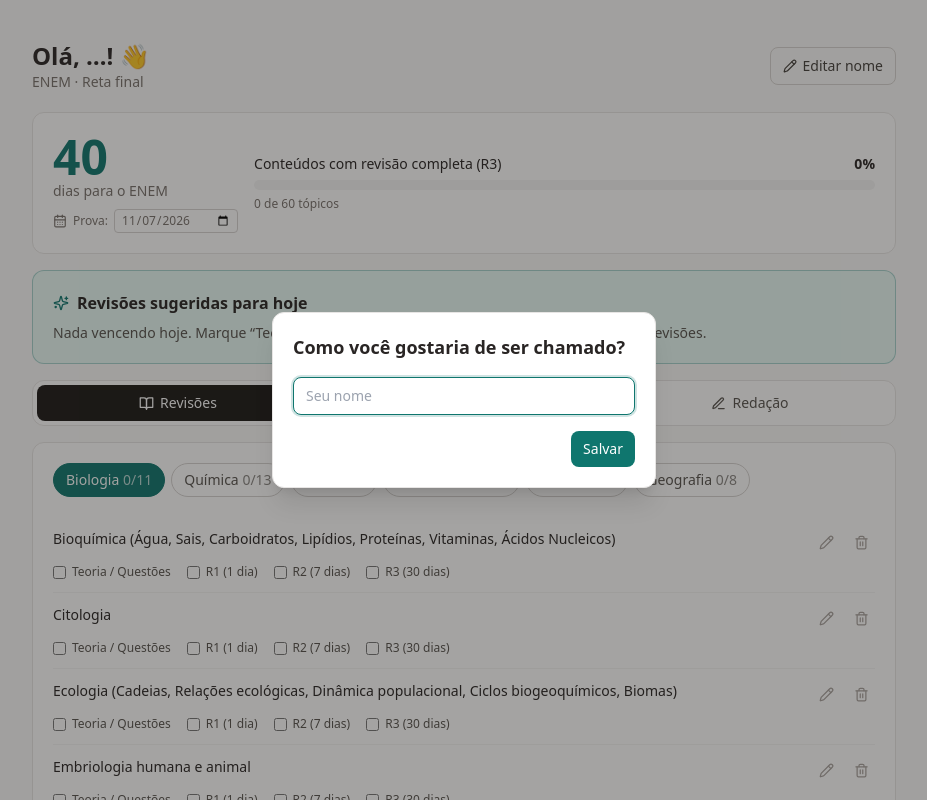
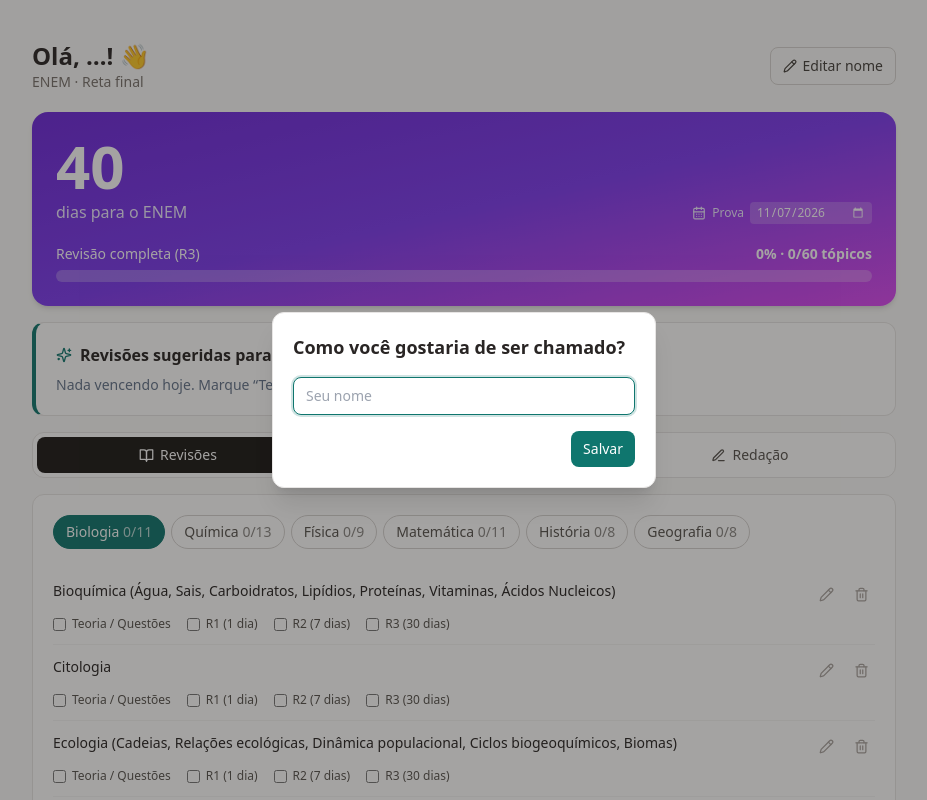
Before and after one commit to httjulia/ENEM-40, a Next.js app: page / in a window 1280 px wide. Shown: the top 800 px of the page, without its empty margins (176-1103 px from the left). Built offline with nearby package versions, Linux system fonts and the light colour scheme.

Commit message:
Update Dashboard.jsx

```diff
--- a/components/Dashboard.jsx
+++ b/components/Dashboard.jsx
@@ -1,6 +1,10 @@
 "use client";
 import { CalendarDays, Sparkles } from "lucide-react";
-import { STEPS, diffDays, today, dueToday } from "../lib/store";
+import { STEPS, diffDays, today, dueToday, fmt } from "../lib/store";
+
+export const COLORS = { Biologia: "#16a34a", Química: "#d97706", Física: "#0284c7", Matemática: "#e11d48", História: "#ea580c", Geografia: "#0d9488" };
+export const colorOf = (s) => COLORS[s] || "#6d28d9";
+export const short = (t) => t.split("(")[0].trim();
 
 export function Banner({ data, setData }) {
   const daysLeft = Math.max(0, diffDays(data.examDate, today()));
@@ -8,20 +12,21 @@ export function Banner({ data, setData }) {
   const done = all.filter((t) => t.steps[3]).length;
   const pct = all.length ? Math.round((done / all.length) * 100) : 0;
   return (
-    <section className="card grid gap-4 sm:grid-cols-[auto_1fr] sm:items-center">
-      <div>
-        <p className="text-5xl font-semibold tabular-nums text-brand">{daysLeft}</p>
-        <p className="text-sm text-stone-500">dias para o ENEM</p>
-        <label className="mt-2 flex items-center gap-1.5 text-xs text-stone-500">
-          <CalendarDays size={14} /> Prova:
-          <input type="date" className="rounded border border-stone-300 px-1.5 py-0.5" value={data.examDate}
+    <section className="rounded-2xl bg-gradient-to-br from-violet-700 via-violet-600 to-fuchsia-500 p-5 text-white shadow-md sm:p-6">
+      <div className="flex flex-wrap items-end justify-between gap-4">
+        <div>
+          <p className="text-6xl font-bold leading-none tabular-nums">{daysLeft}</p>
+          <p className="mt-1 text-violet-100">dias para o ENEM</p>
+        </div>
+        <label className="flex items-center gap-1.5 text-xs text-violet-100">
+          <CalendarDays size={14} /> Prova
+          <input type="date" value={data.examDate} className="rounded bg-white/20 px-1.5 py-0.5 text-white [color-scheme:dark]"
             onChange={(e) => e.target.value && setData({ ...data, examDate: e.target.value })} />
         </label>
       </div>
-      <div>
-        <div className="mb-1.5 flex justify-between text-sm"><span>Conteúdos com revisão completa (R3)</span><b>{pct}%</b></div>
-        <div className="h-2.5 overflow-hidden rounded-full bg-stone-100"><div className="h-full bg-brand transition-all" style={{ width: pct + "%" }} /></div>
-        <p className="mt-1.5 text-xs text-stone-500">{done} de {all.length} tópicos</p>
+      <div className="mt-5">
+        <div className="mb-1.5 flex justify-between text-sm"><span>Revisão completa (R3)</span><b>{pct}% · {done}/{all.length} tópicos</b></div>
+        <div className="h-3 overflow-hidden rounded-full bg-white/25"><div className="h-full rounded-full bg-white transition-all" style={{ width: pct + "%" }} /></div>
       </div>
     </section>
   );
@@ -30,17 +35,18 @@ export function Banner({ data, setData }) {
 export function Suggestions({ data }) {
   const list = dueToday(data.subjects, Math.max(0, diffDays(data.examDate, today())));
   return (
-    <section className="card border-brand/30 bg-brand-soft/40">
+    <section className="card border-l-4 border-l-brand">
       <h2 className="flex items-center gap-2 font-semibold"><Sparkles size={16} className="text-brand" /> Revisões sugeridas para hoje</h2>
       {list.length === 0 ? (
-        <p className="mt-2 text-sm text-stone-600">Nada vencendo hoje. Marque “Teoria / Questões” em um tópico para agendar as próximas revisões.</p>
+        <p className="mt-2 text-sm text-slate-500">Nada vencendo hoje. Marque “Teoria” em um tópico para agendar as próximas revisões.</p>
       ) : (
         <>
-          <p className="mt-2 text-sm text-stone-600">Aqui está uma revisão sugerida para você hoje:</p>
+          <p className="mt-2 text-sm text-slate-500">Aqui está uma revisão sugerida para você hoje:</p>
           <ul className="mt-2 flex flex-wrap gap-2">
             {list.map(({ subject, topic, step }) => (
-              <li key={topic.id} className="rounded-lg border border-brand/20 bg-white px-2.5 py-1.5 text-sm">
-                <b>{topic.title.split("(")[0].trim()}</b> <span className="text-stone-500">de {subject} · {STEPS[step].split(" ")[0]}</span>
+              <li key={topic.id} className="flex items-center gap-2 rounded-full bg-slate-100 py-1 pl-2.5 pr-3 text-sm">
+                <span className="h-2 w-2 rounded-full" style={{ background: colorOf(subject) }} />
+                <b>{short(topic.title)}</b><span className="text-slate-500">{subject} · {STEPS[step].split(" ")[0]}</span>
               </li>
             ))}
           </ul>
@@ -49,3 +55,42 @@ export function Suggestions({ data }) {
     </section>
   );
 }
+
+export function SubjectGrid({ data, onOpen }) {
+  return (
+    <section className="grid gap-3 sm:grid-cols-2 lg:grid-cols-3">
+      {Object.entries(data.subjects).map(([s, list]) => {
+        const total = list.length * 4, got = list.reduce((a, t) => a + t.steps.filter(Boolean).length, 0);
+        const pct = total ? Math.round((got / total) * 100) : 0, c = colorOf(s);
+        return (
+          <button key={s} onClick={() => onOpen(s)} className="card overflow-hidden text-left transition hover:-translate-y-0.5 hover:shadow-md" style={{ borderTop: `4px solid ${c}` }}>
+            <div className="flex items-baseline justify-between"><h3 className="font-semibold">{s}</h3><span className="text-lg font-bold" style={{ color: c }}>{pct}%</span></div>
+            <p className="mt-0.5 text-xs text-slate-500">{list.filter((t) => t.steps[3]).length} de {list.length} tópicos com R3</p>
+            <div className="mt-3 h-2 overflow-hidden rounded-full bg-slate-100"><div className="h-full rounded-full" style={{ width: pct + "%", background: c }} /></div>
+          </button>
+        );
+      })}
+    </section>
+  );
+}
+
+export function PerfChart({ data }) {
+  const rows = [...data.simulados].sort((a, b) => a.date.localeCompare(b.date)).slice(-8)
+    .map((s) => ({ ...s, pct: Math.round(((+s.ling || 0) + (+s.hum || 0) + (+s.nat || 0) + (+s.mat || 0)) / 180 * 100) }));
+  return (
+    <section className="card">
+      <h2 className="font-semibold">Evolução nos simulados</h2>
+      {rows.length === 0 ? <p className="mt-2 text-sm text-slate-500">Registre um simulado abaixo para ver seu desempenho aqui.</p> : (
+        <div className="mt-4 flex h-40 items-end gap-2">
+          {rows.map((r) => (
+            <div key={r.id} className="flex flex-1 flex-col items-center justify-end gap-1" title={r.nome}>
+              <span className="text-xs font-semibold text-brand">{r.pct}%</span>
+              <div className="w-full max-w-10 rounded-t-md bg-gradient-to-t from-violet-700 to-fuchsia-500" style={{ height: `${Math.max(r.pct, 3) * 1.1}px` }} />
+              <span className="text-[10px] text-slate-500">{fmt(r.date).slice(0, 5)}</span>
+            </div>
+          ))}
+        </div>
+      )}
+    </section>
+  );
+}
```
